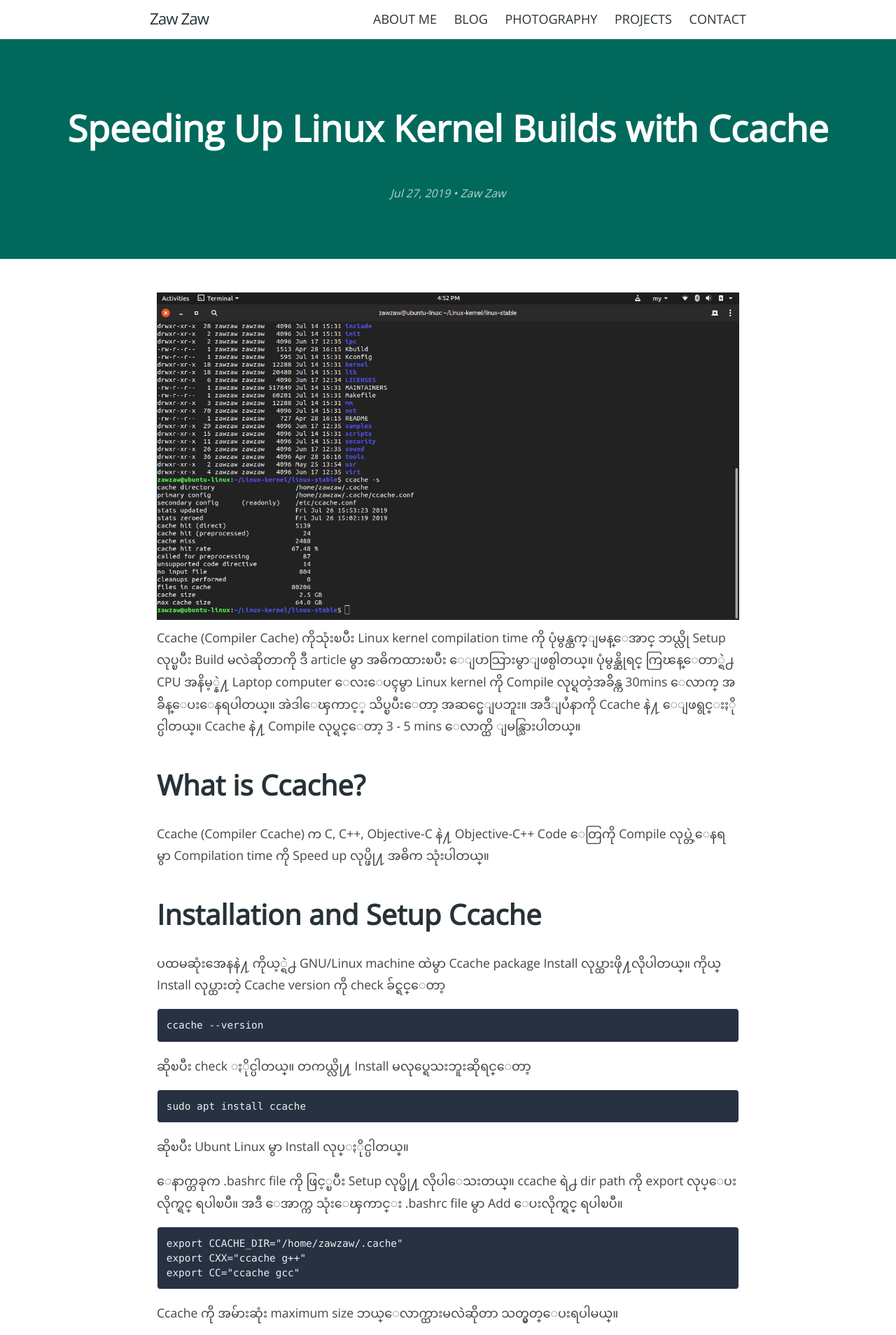
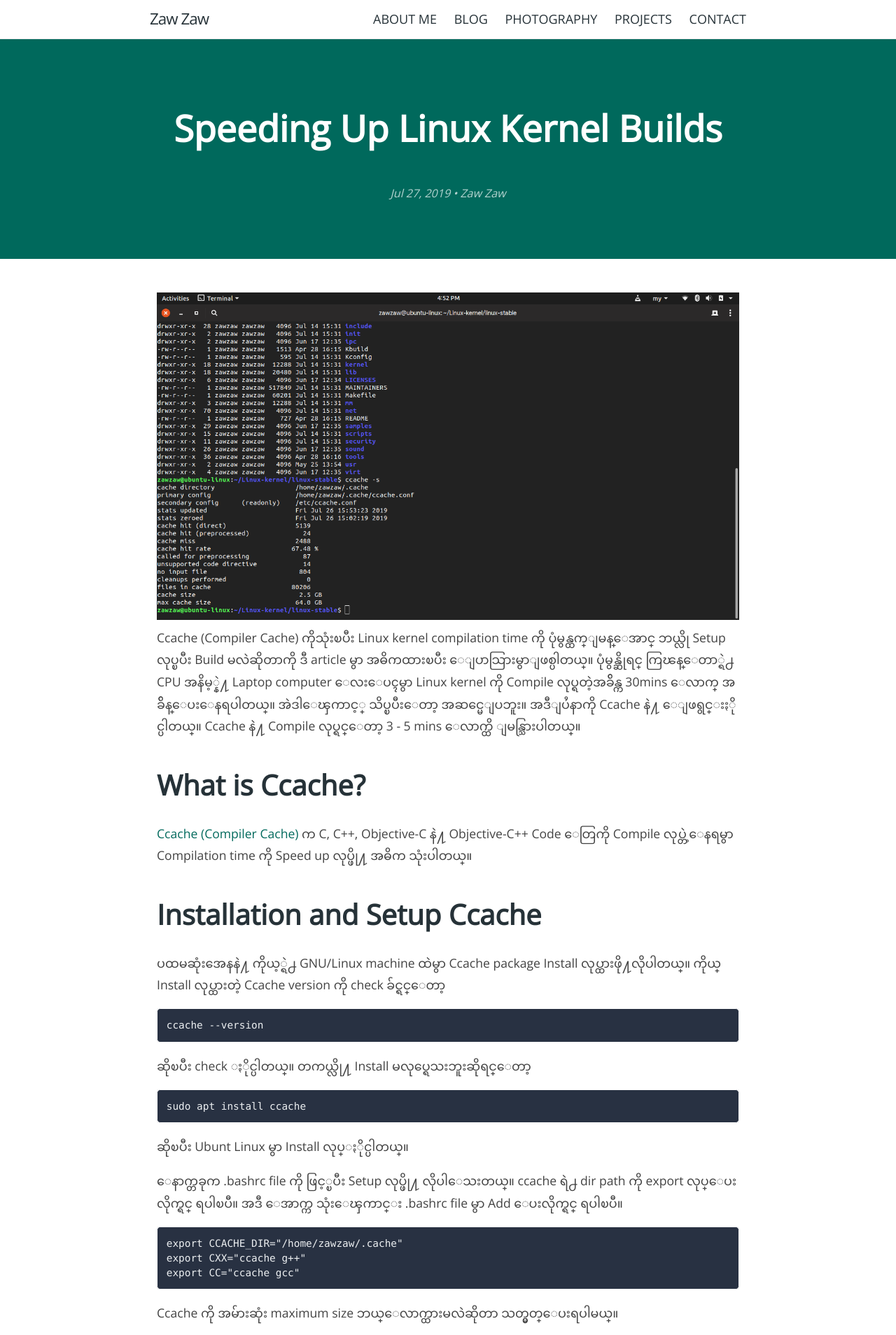
Before and after one commit to zawzaww/zawzaww.github.io, a Jekyll site: the page built from _posts/2019-07-27-speedup-linux-kernel-builds.md, in a window 1280 px wide. Shown: the top 1908 px of the page at 70% size. Built offline with Jekyll 4.4.1, drawn with Linux system fonts in a browser that asks for light colours; comment, search, counter and statistics services are not loaded.

Commit message:
_posts: speedup-linux-kernel-builds: Update blog post for ccache official website and short title name
Signed-off-by: Zaw Zaw <zawzthein@outlook.com>

```diff
--- a/_posts/2019-07-27-speedup-linux-kernel-builds.md
+++ b/_posts/2019-07-27-speedup-linux-kernel-builds.md
@@ -1,6 +1,6 @@
 ---
 layout: post
-title: "Speeding Up Linux Kernel Builds with Ccache"
+title: "Speeding Up Linux Kernel Builds"
 categories: kernel
 author: "Zaw Zaw"
 featured-image: /assets/images/speedup-linux-kernel-builds.png
@@ -10,7 +10,7 @@
 Ccache (Compiler Cache) ကိုသုံးၿပီး Linux kernel compilation time ကို ပုံမွန္ထက္ျမန္ေအာင္ ဘယ္လို Setup လုပ္ၿပီး Build မလဲဆိုတာကို ဒီ article မွာ အဓိကထားၿပီး ေျပာသြားမွာျဖစ္ပါတယ္။ ပုံမွန္ဆိုရင္ ကြၽန္ေတာ္ရဲ႕ CPU အနိမ့္နဲ႔ Laptop computer ေလးေပၚမွာ Linux kernel ကို Compile လုပ္ရတဲ့အခ်ိန္က 30mins ေလာက္ အခ်ိန္ေပးေနရပါတယ္။ အဲဒါေၾကာင့္ သိပ္ၿပီးေတာ့ အဆင္မေျပဘူး။ အဒီျပႆနာကို Ccache နဲ႔ ေျဖရွင္းႏိုင္ပါတယ္။ Ccache နဲ႔ Compile လုပ္ရင္ေတာ့ 3 - 5 mins ေလာက္ထိ ျမန္သြားပါတယ္။
 
 # What is Ccache?
-Ccache (Compiler Ccache) က C, C++, Objective-C နဲ႔ Objective-C++ Code ေတြကို Compile လုပ္တဲ့ေနရမွာ Compilation time ကို Speed up  လုပ္ဖို႔ အဓိက သုံးပါတယ္။
+[Ccache (Compiler Cache)](https://ccache.dev/) က C, C++, Objective-C နဲ႔ Objective-C++ Code ေတြကို Compile လုပ္တဲ့ေနရမွာ Compilation time ကို Speed up  လုပ္ဖို႔ အဓိက သုံးပါတယ္။
 
 # Installation and Setup Ccache
 ပထမဆုံးအေနနဲ႔ ကိုယ့္ရဲ႕ GNU/Linux machine ထဲမွာ Ccache package Install လုပ္ထားဖို႔လိုပါတယ္။
--- a/_sass/blog/_layout.scss
+++ b/_sass/blog/_layout.scss
@@ -138,6 +138,6 @@
 
 .post-link {
   display: block;
-  font-size: 45px;
+  font-size: 47px;
   font-weight: 600;
 }
--- a/_sass/jekyll-theme-cayman-blog.scss
+++ b/_sass/jekyll-theme-cayman-blog.scss
@@ -123,7 +123,7 @@
 .project-name {
   margin-top: 0;
   font-family: "Open Sans", "Helvetica Neue", Helvetica, Arial, sans-serif;
-  font-size:  45px;
+  font-size:  47px;
   font-weight: 600;
   margin-bottom: 0.1rem;
 
```
